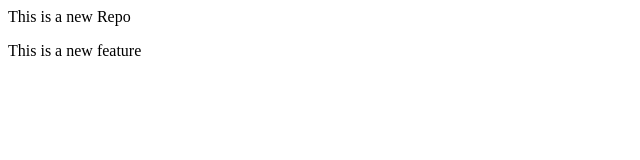
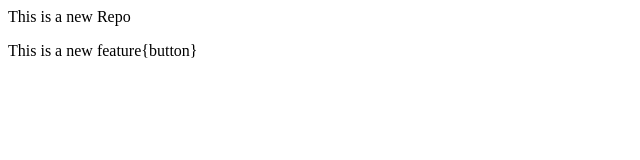
Before and after one commit to khandelwal-h/localrepo, a plain HTML site: page index.html in a window 1280 px wide. Shown: the full height of the page, 0-640 px from the left. Drawn offline with Linux system fonts and the light colour scheme.

Commit message:
Add button

```diff
--- a/index.html
+++ b/index.html
@@ -1,2 +1,2 @@
 <p>This is a new Repo</p>
-<p>This is a new feature</p>
+<p>This is a new feature{button}</p>
```
